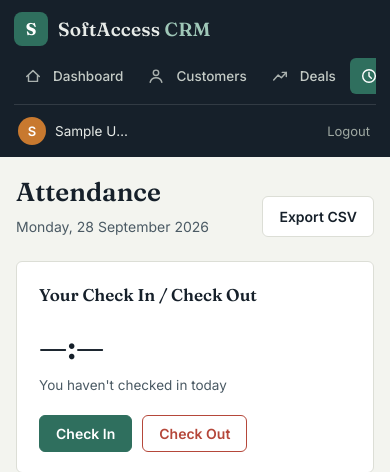
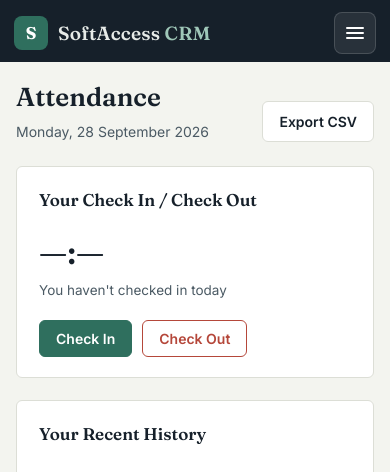
Before and after one commit to Shahidaumar1/CRM-PROJECT, a Flask app: page /attendance in a window 390 px wide. Shown: the top 472 px of the page. Run offline with Flask 3, Linux system fonts and the light colour scheme; the visitor is signed in with stand-in values (Sample User, id 1); data that the repository does not hold is empty.

Commit message:
Add hamburger menu and install button

```diff
--- a/static/css/style.css
+++ b/static/css/style.css
@@ -61,6 +61,7 @@ h1,h2,h3{ font-family: var(--font-display); font-weight:600; margin:0 0 4px; col
 .brand-name{ font-family: var(--font-display); font-size:19px; font-weight:600; letter-spacing:.2px; }
 .brand-name em{ font-style:normal; color: #9FC7B8; }
 
+.menu-toggle{ display:none; }
 .side-nav{ display:flex; flex-direction:column; gap:2px; flex:1; }
 .side-nav a{
   display:flex; align-items:center; gap:11px;
@@ -246,28 +247,28 @@ body.no-sidebar{ background: var(--ink); }
   }
   .brand{ padding:0 0 4px; }
 
-  /* Nav becomes a single horizontally-scrollable strip instead of wrapping
-     or overflowing the page — this is what was pushing the whole layout
-     wider than the screen before. */
-  .side-nav{
-    flex-direction:row; flex-wrap:nowrap; gap:4px;
-    overflow-x:auto; -webkit-overflow-scrolling:touch;
-    padding-bottom:2px; scrollbar-width:none;
+  /* Hamburger menu: brand row + 3-line button; nav and footer are hidden
+     until the button is tapped. */
+  .brand{ padding:0; }
+  .menu-toggle{
+    display:flex; align-items:center; justify-content:center;
+    margin-left:auto; width:42px; height:42px;
+    background:rgba(255,255,255,.08); color:#fff;
+    border:1px solid rgba(255,255,255,.15); border-radius:8px; cursor:pointer;
   }
-  .side-nav::-webkit-scrollbar{ display:none; }
-  .side-nav a{
-    flex-shrink:0; white-space:nowrap; padding:8px 10px; font-size:13.5px;
+  .side-nav, .sidebar-foot{ display:none; }
+  .sidebar.open .side-nav{
+    display:flex; flex-direction:column; gap:2px; padding-top:6px;
+    max-height:60vh; overflow-y:auto;
   }
-
-  /* Footer (install button, profile, logout) stays visible on mobile too,
-     just laid out as a compact row instead of a tall column. */
-  .sidebar-foot{
-    display:flex; flex-direction:row; align-items:center; justify-content:space-between;
-    border-top:1px solid rgba(255,255,255,.12); padding-top:8px; gap:8px;
+  .sidebar.open .side-nav a{ padding:12px; font-size:15px; }
+  .sidebar.open .sidebar-foot{
+    display:flex; flex-direction:column; align-items:stretch;
+    border-top:1px solid rgba(255,255,255,.12); padding-top:10px; gap:6px;
   }
-  #installAppBtn{ width:auto; margin-bottom:0; white-space:nowrap; }
-  .user-chip{ padding:4px; }
-  .user-name{ max-width:80px; }
+  #installAppBtn{ width:100%; }
+  .user-chip{ padding:4px 6px; }
+  .user-name{ max-width:none; }
 
   .content{ padding:16px; max-width:100%; }
   .stat-grid{ grid-template-columns: repeat(2,1fr); }
--- a/static/service-worker.js
+++ b/static/service-worker.js
@@ -3,7 +3,7 @@
 // It does NOT cache dynamic pages like /customers or /dashboard, since that data
 // must always come from the server — this only speeds up and "app-ifies" the UI shell.
 
-const CACHE_NAME = "softaccess-crm-shell-v2";
+const CACHE_NAME = "softaccess-crm-shell-v3";
 const SHELL_ASSETS = [
   "/static/css/style.css",
   "/static/icons/icon-192.png",
--- a/templates/base.html
+++ b/templates/base.html
@@ -25,8 +25,11 @@
     <div class="brand">
       <span class="brand-mark">S</span>
       <span class="brand-name">SoftAccess <em>CRM</em></span>
+      <button type="button" class="menu-toggle" id="menuToggle" aria-label="Open menu" aria-expanded="false">
+        <svg viewBox="0 0 24 24" width="24" height="24"><path d="M4 7h16M4 12h16M4 17h16" fill="none" stroke="currentColor" stroke-width="2" stroke-linecap="round"/></svg>
+      </button>
     </div>
-    <nav class="side-nav">
+    <nav class="side-nav" id="sideNav">
       <a href="{{ url_for('dashboard') }}" class="{% if request.endpoint=='dashboard' %}active{% endif %}">
         <svg viewBox="0 0 20 20"><path d="M3 10.5 10 4l7 6.5M5 9v7h10V9" fill="none" stroke="currentColor" stroke-width="1.6" stroke-linecap="round" stroke-linejoin="round"/></svg>
         Dashboard
@@ -68,7 +71,7 @@
       </a>
     </nav>
     <div class="sidebar-foot">
-      <button id="installAppBtn" class="btn btn-sm" style="display:none; width:100%; margin-bottom:10px; justify-content:center;">📲 Install App</button>
+      <button type="button" id="installAppBtn" class="btn btn-sm" style="width:100%; margin-bottom:10px; justify-content:center;">📲 Install App</button>
       <a href="{{ url_for('profile') }}" class="user-chip" style="border-radius:6px;">
         <span class="avatar">{{ current_user.name[0]|upper }}</span>
         <span class="user-name">{{ current_user.name }}</span>
@@ -113,23 +116,43 @@
     });
   }
 
-  // Show a native "Install App" button when the browser says it's installable
-  // (Android/desktop Chrome & Edge). iOS Safari has no such event — there,
-  // people use Share -> "Add to Home Screen" manually instead.
+  // ---- Install App button ----
+  // Chrome fires "beforeinstallprompt" only when the site is installable and NOT
+  // in Incognito / already installed. So the button is always shown; if the
+  // browser hasn't given us the native prompt, we show manual instructions.
   let deferredInstallPrompt = null;
   const installBtn = document.getElementById("installAppBtn");
+  const isStandalone = window.matchMedia("(display-mode: standalone)").matches || window.navigator.standalone;
+
+  if (isStandalone && installBtn) installBtn.style.display = "none";
+
   window.addEventListener("beforeinstallprompt", (event) => {
     event.preventDefault();
     deferredInstallPrompt = event;
-    if (installBtn) installBtn.style.display = "flex";
   });
+  window.addEventListener("appinstalled", () => {
+    if (installBtn) installBtn.style.display = "none";
+  });
+
   if (installBtn) {
     installBtn.addEventListener("click", async () => {
-      if (!deferredInstallPrompt) return;
-      deferredInstallPrompt.prompt();
-      await deferredInstallPrompt.userChoice;
-      deferredInstallPrompt = null;
-      installBtn.style.display = "none";
+      if (deferredInstallPrompt) {
+        deferredInstallPrompt.prompt();
+        await deferredInstallPrompt.userChoice;
+        deferredInstallPrompt = null;
+      } else {
+        alert("To install this app:\n\n• Android (Chrome): menu ⋮ → Install app / Add to Home screen\n• iPhone (Safari): Share → Add to Home Screen\n• Desktop Chrome/Edge: install icon in the address bar\n\nNote: installing does not work in Incognito/Private mode.");
+      }
+    });
+  }
+
+  // ---- Mobile hamburger menu ----
+  const menuToggle = document.getElementById("menuToggle");
+  const sidebarEl = document.querySelector(".sidebar");
+  if (menuToggle && sidebarEl) {
+    menuToggle.addEventListener("click", () => {
+      const open = sidebarEl.classList.toggle("open");
+      menuToggle.setAttribute("aria-expanded", open ? "true" : "false");
     });
   }
 </script>
```
